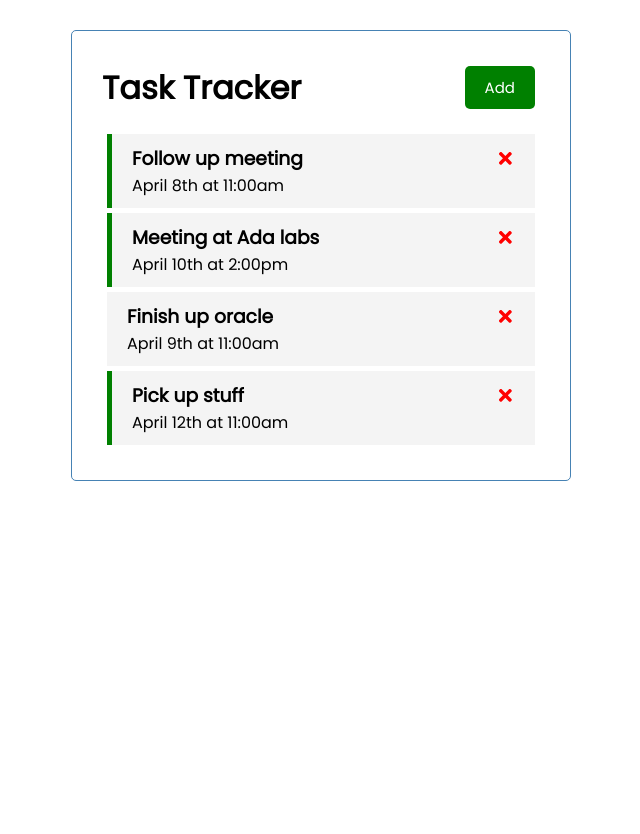
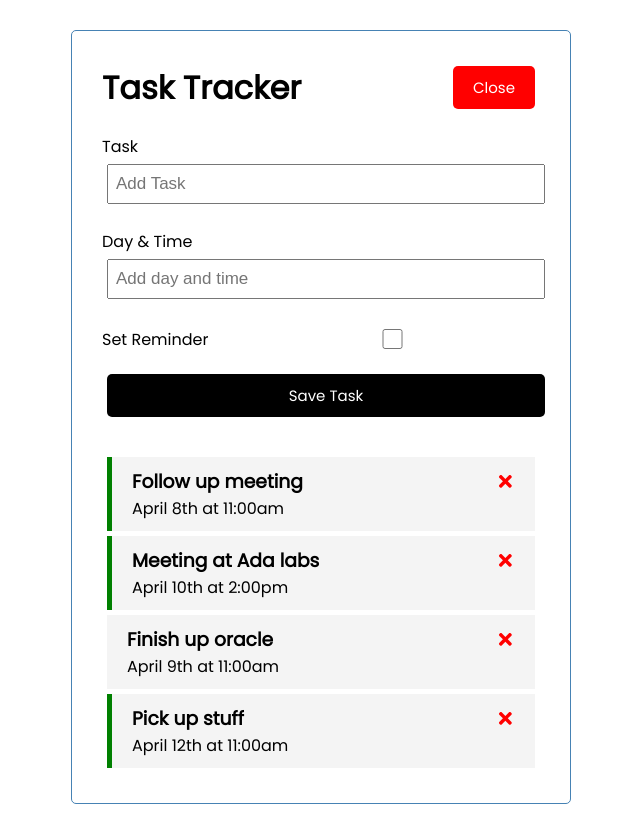
Before and after one commit to samwel-chege/Task_Tracker, a React (Create React App) app: page / in a window 1280 px wide. Both pictures are taken after a click on the button "Add". Shown: the whole page, without its empty margins (319-959 px from the left). Before the commit the page ends 800 px from the top, so only its background shows below. Built offline with nearby package versions, Linux system fonts and the light colour scheme; the HTML template or start-up script is replaced by a standard one.

Commit message:
add a form to add tasks

```diff
--- a/src/App.js
+++ b/src/App.js
@@ -1,8 +1,11 @@
 import Header from "./components/Header";
 import Tasks from "./components/Tasks";
-import { useState } from "react"
+import { useState } from "react";
+import AddTask from "./components/AddTask";
 
 const App = () => {
+
+  const[showAddTask, setShowAddTask]= useState(false)
 
   const [tasks, setTasks] = useState([
     {
@@ -35,6 +38,14 @@
 
 
 ])
+
+//add task
+const addTask =(task) =>{
+  const id = Math.floor(Math.random() * 10000) + 1
+  const newTask = { id, ...task}
+  setTasks([...tasks, newTask])
+}
+
 // delete tasks
 const deleteTask = (id) => {
   setTasks(tasks.filter((task) => task.id !== id))
@@ -48,7 +59,8 @@
 
   return (
     <div className="container">
-    <Header/>
+    <Header onAdd={() => setShowAddTask (!showAddTask)} showAdd={showAddTask} />
+    { showAddTask && <AddTask onAdd={addTask} />}
     {tasks.length > 0 ? <Tasks tasks={tasks} onDelete = {deleteTask} onToggle={toggleReminder} /> : 'Hello friend, we do not have tasks.'}
     </div>
   );
--- a/src/components/AddTask.js
+++ b/src/components/AddTask.js
@@ -1,8 +1,46 @@
-import React from 'react'
+import { useState } from "react"
 
-const AddTask = () => {
+const AddTask = ({onAdd}) => {
+    const [text, setText] = useState('')
+    const [day, setDay] = useState('')
+    const [reminder, setReminder] = useState(false)
+
+    const onSubmit = (e)=> {
+        e.preventDefault()
+
+        if (!text) {
+            alert('Please add a task')
+            return
+        }
+
+        onAdd({text ,day ,reminder})
+
+        setText('')
+        setDay('')
+        setReminder(false)
+
+
+   }
+
+
   return (
-    <div>AddTask</div>
+    <form className="add-form" onSubmit={onSubmit} >
+        <div className="form-control">
+            <label > Task</label>
+            <input type="text" placeholder="Add Task" value={text} onChange={(e)=> setText(e.target.value)} />
+        </div>
+        <div className="form-control">
+            <label >Day & Time</label>
+            <input type="text" placeholder="Add day and time" value={day} onChange={(e)=> setDay(e.target.value)} />
+        </div>
+        <div className="form-control form-control-check">
+            <label >Set Reminder</label>
+            <input type="checkbox" checked={reminder} value={reminder} onChange={(e)=> setReminder(e.currentTarget.checked)}  />
+        </div>
+
+        <input type="submit" value='Save Task' className="btn btn-block"/>
+    </form>
+
   )
 }
 
--- a/src/components/Header.js
+++ b/src/components/Header.js
@@ -1,17 +1,12 @@
 import PropTypes from 'prop-types'
 import Button from './Button'
 
-const Header = (
-  { title }
-) => {
+const Header = ({ title, onAdd, showAdd }) => {
 
-  const onClick = () => {
-    console.log('Click')
-  }
   return (
     <header className='header'>
         <h1>{title}</h1>
-        <Button color='green' text='Add' onClick={onClick} />
+        <Button color={showAdd ? 'red' : 'green'} text={showAdd ? 'Close' : 'Add'} onClick={onAdd} />
 
     </header>
   )
```
